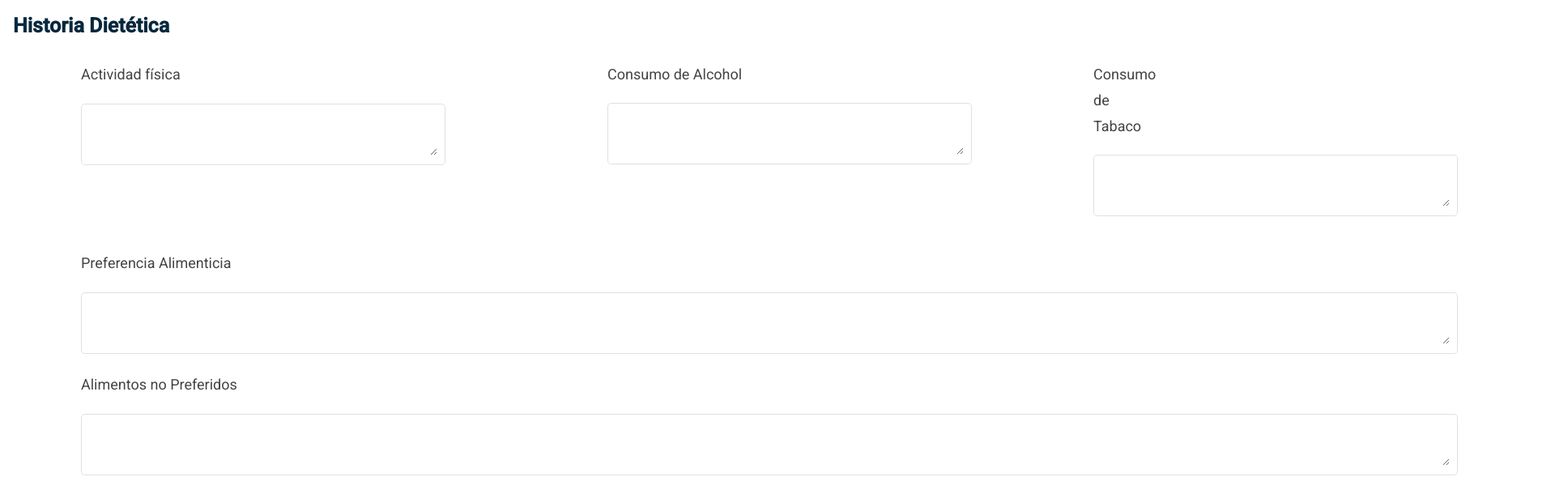
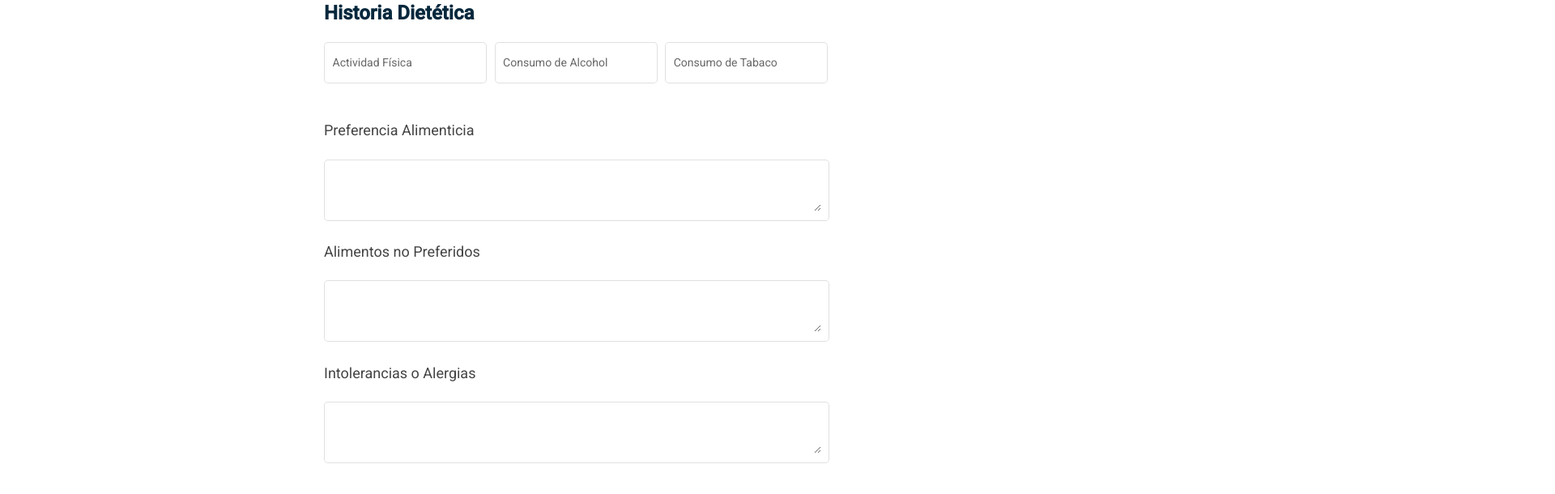
Before and after one commit to Code-Geeks-IGF115/sirt-client, an Angular app in the folder sirt-client/: page / in a window 1280 px wide. Shown: the top 610 px of the page at 81% size, 1920 px wide, since content can reach past the window. Built offline with nearby package versions, Linux system fonts and the light colour scheme.

Commit message:
✨ modificacion en la presentación de los elementos

```diff
--- a/sirt-client/src/app/components/historia-dietetica/historia-dietetica.component.css
+++ b/sirt-client/src/app/components/historia-dietetica/historia-dietetica.component.css
@@ -2,7 +2,11 @@
     color: rgb(68,68,68);
     font-size: 18px;
 }
-
+.contenedor{
+    width:960px;
+    margin:auto;
+    margin-left: 400px;
+}
 .boton{
     color: #fff;
     background-color: #159600;
@@ -12,9 +16,15 @@
 }
 
 .formField1{
-    width: 450px;
+    width: 32px;
 }
 
 .formField2{
-    width: 1700px;
+    width: 65%;
 }
+.example-section{
+    display: flex;
+    width: 100%;
+    align-items: center;
+    /*justify-content: space-around;*/
+}
--- a/sirt-client/src/app/components/historia-dietetica/historia-dietetica.component.html
+++ b/sirt-client/src/app/components/historia-dietetica/historia-dietetica.component.html
@@ -1,38 +1,21 @@
-<p>
-    <mat-toolbar style="background-color: #fff; color: #06283D; font-size: 25px;">
-      <span><b>Historia Dietética</b></span>
-    </mat-toolbar>
-  </p>
 
-<div style="margin-left: 100px; margin-top: 10px">
-
-    <h1 class="etiquetas">Actividad física</h1>
-
-    <mat-form-field class="formField1" appearance="outline">
-        <mat-label></mat-label>
-        <textarea matInput style="font-size: 18px;"></textarea>
-      </mat-form-field>
-</div>
-
-<div style="margin-left: 750px; margin-top: -150px">
-    <h1 class="etiquetas">Consumo de Alcohol</h1>
-
-    <mat-form-field class="formField1" appearance="outline">
-        <mat-label></mat-label>
-        <textarea matInput style="font-size: 18px;"></textarea>
-      </mat-form-field>
-</div>
-
-<div style="margin-left: 1350px; margin-top: -150px">
-    <h1 class="etiquetas">Consumo de Tabaco</h1>
-
-    <mat-form-field class="formField1" appearance="outline">
-        <mat-label></mat-label>
-        <textarea matInput style="font-size: 18px;"></textarea>
-    </mat-form-field>
-</div>
-
-<div class="row" style="margin-top: 20px; margin-left: 100px;">
+ <div class="contenedor">
+    <h1 style="color: #06283D;"><b>Historia Dietética</b></h1>
+    <div class="example-section">
+        <mat-form-field style="padding-right: 1%;" appearance="outline">
+            <mat-label>Actividad Física</mat-label>
+            <input matInput >
+        </mat-form-field>
+        <mat-form-field style="padding-right: 1%;"  appearance="outline">
+            <mat-label>Consumo de Alcohol</mat-label>
+            <input matInput >
+        </mat-form-field>
+        <mat-form-field style="padding-right: 1%;" appearance="outline">
+            <mat-label>Consumo de Tabaco</mat-label>
+            <input matInput >
+        </mat-form-field>
+    </div>
+<div class="row" style="margin-top: 20px;">
     <div class="column">
         <h1 class="etiquetas">Preferencia Alimenticia</h1>
 
@@ -62,7 +45,7 @@
 <div style="margin-left: 100px; margin-top: 10px">
     <h1 class="etiquetas">Lugar de comida</h1>
 
-    <mat-form-field class="formField1" appearance="outline">
+    <mat-form-field  appearance="outline">
         <mat-label></mat-label>
         <textarea matInput style="font-size: 18px;"></textarea>
       </mat-form-field>
@@ -71,7 +54,7 @@
 <div style="margin-left: 750px; margin-top: -150px">
     <h1 class="etiquetas">Quién prepara los alimentos</h1>
 
-    <mat-form-field class="formField1"appearance="outline">
+    <mat-form-field appearance="outline">
         <mat-label></mat-label>
         <textarea matInput style="font-size: 18px;"></textarea>
       </mat-form-field>
@@ -80,7 +63,7 @@
 <div style="margin-left: 1350px; margin-top: -150px">
     <h1 class="etiquetas">Horas de sueño</h1>
 
-    <mat-form-field class="formField1" appearance="outline" >
+    <mat-form-field  appearance="outline" >
         <mat-label></mat-label>
         <input matInput type="number" style="font-size: 18px; height:40px">
       </mat-form-field>
@@ -88,3 +71,4 @@
 
 
 <button mat-raised-button class="boton">Guardar</button>
+ </div>
```
